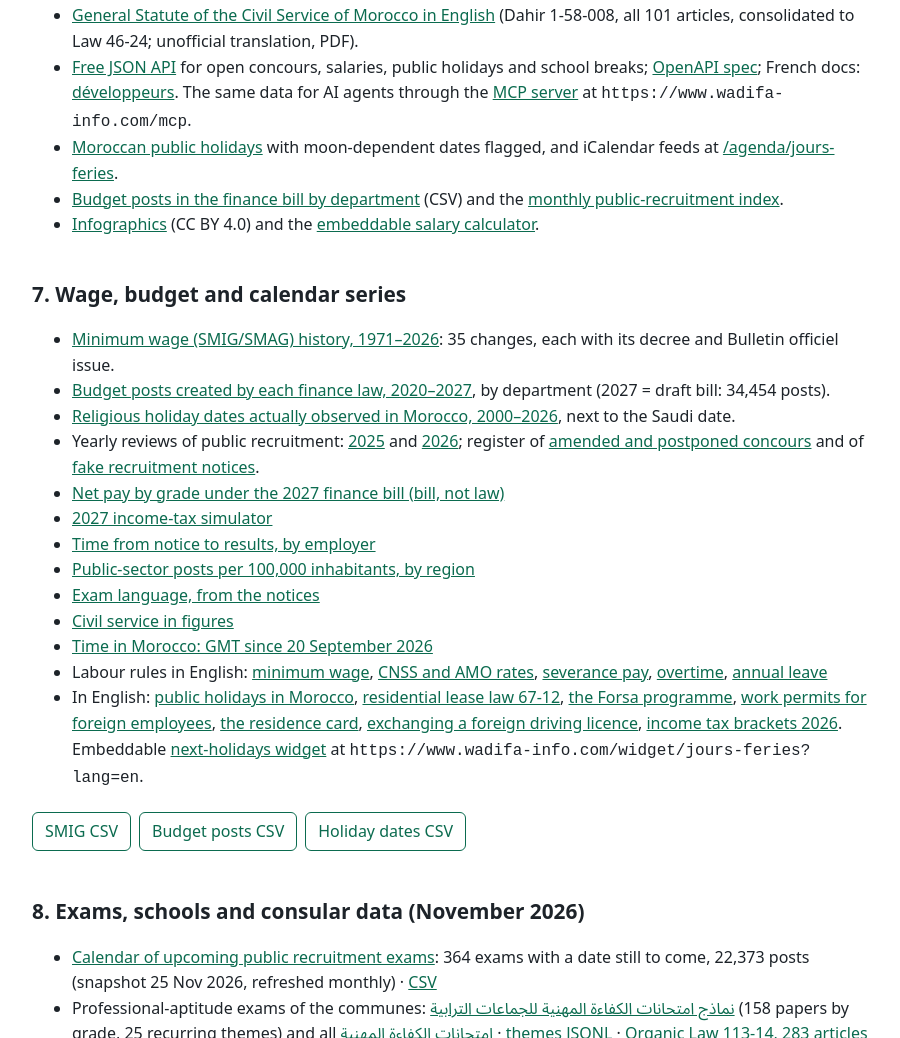
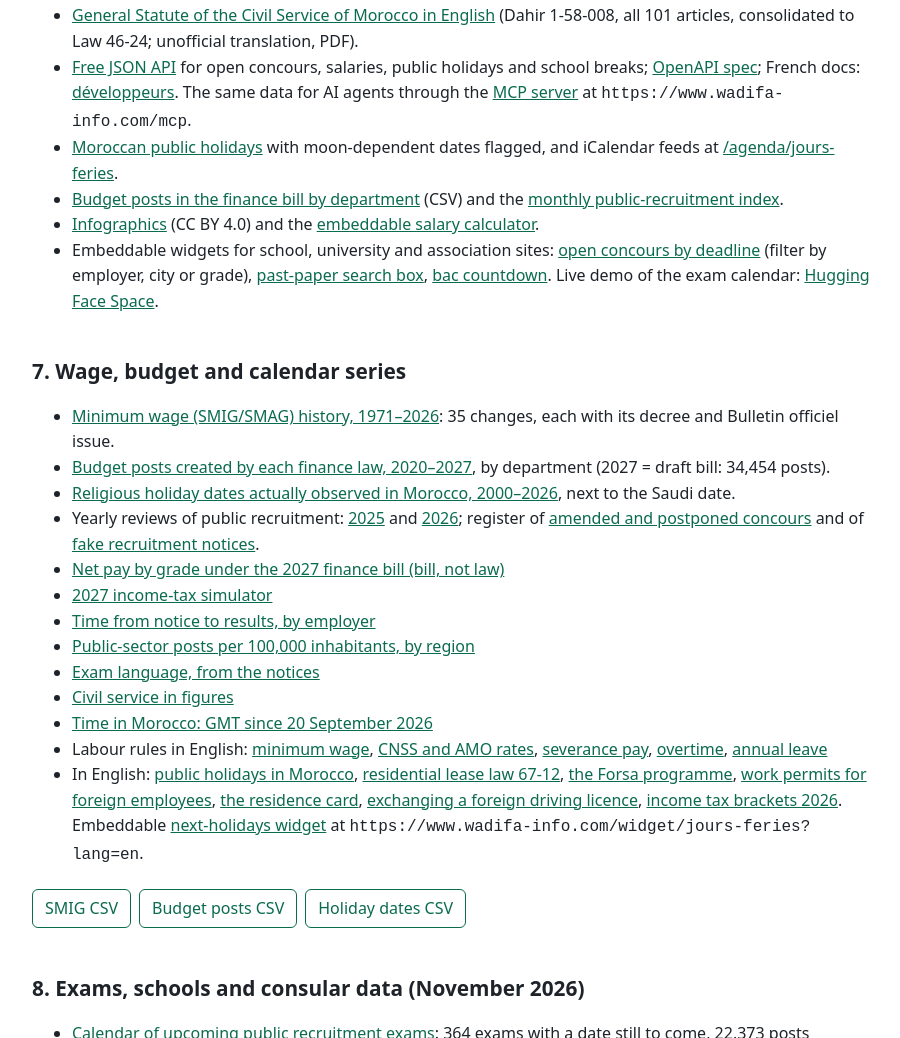
Before and after one commit to wadifainfo/morocco-public-jobs-data, a plain HTML site: page docs/index.html in a window 1280 px wide. Shown: the part 3604-4642 px from the top of the page, without its empty margins (184-1084 px from the left). Drawn offline with Linux system fonts and the light colour scheme.

Commit message:
site: widgets + exam calendar Space
Co-Authored-By: Claude Opus 5.5 <noreply@anthropic.com>

```diff
--- a/docs/index.html
+++ b/docs/index.html
@@ -58,6 +58,7 @@ footer{margin-top:48px;color:var(--mut);font-size:.9rem;border-top:1px solid var
 <li><a href="https://www.wadifa-info.com/fr/jours-feries-maroc">Moroccan public holidays</a> with moon-dependent dates flagged, and iCalendar feeds at <a href="https://www.wadifa-info.com/agenda/jours-feries">/agenda/jours-feries</a>.</li>
 <li><a href="https://www.wadifa-info.com/fr/postes-budgetaires-maroc">Budget posts in the finance bill by department</a> (CSV) and the <a href="https://www.wadifa-info.com/fr/indice-recrutement-public">monthly public-recruitment index</a>.</li>
 <li><a href="https://www.wadifa-info.com/fr/infographies-emploi-public">Infographics</a> (CC BY 4.0) and the <a href="https://www.wadifa-info.com/widget/salaire">embeddable salary calculator</a>.</li>
+<li>Embeddable widgets for school, university and association sites: <a href="https://www.wadifa-info.com/widget/concours">open concours by deadline</a> (filter by employer, city or grade), <a href="https://www.wadifa-info.com/widget/modeles">past-paper search box</a>, <a href="https://www.wadifa-info.com/widget/compte-a-rebours?e=bac">bac countdown</a>. Live demo of the exam calendar: <a href="https://huggingface.co/spaces/wadifainfo/morocco-public-exam-calendar">Hugging Face Space</a>.</li>
 </ul>
 
 <h2>7. Wage, budget and calendar series</h2>
```
